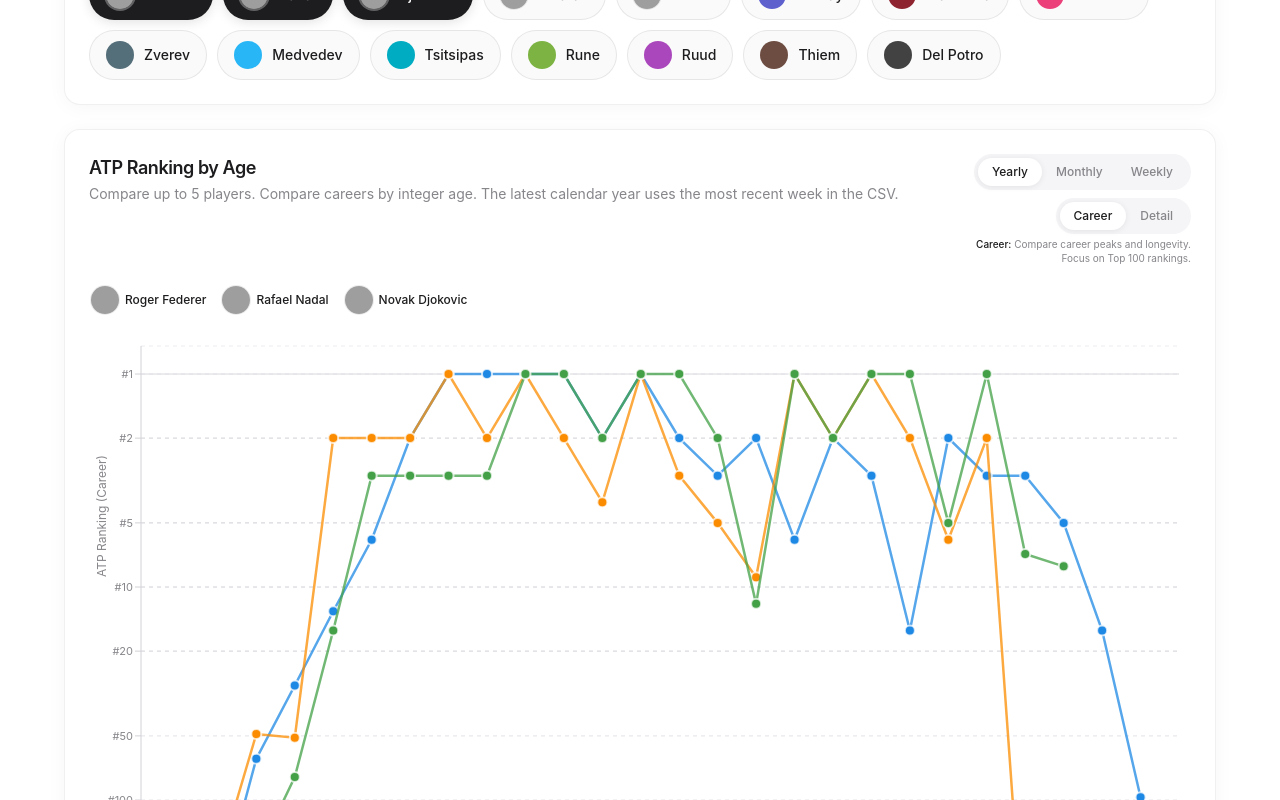
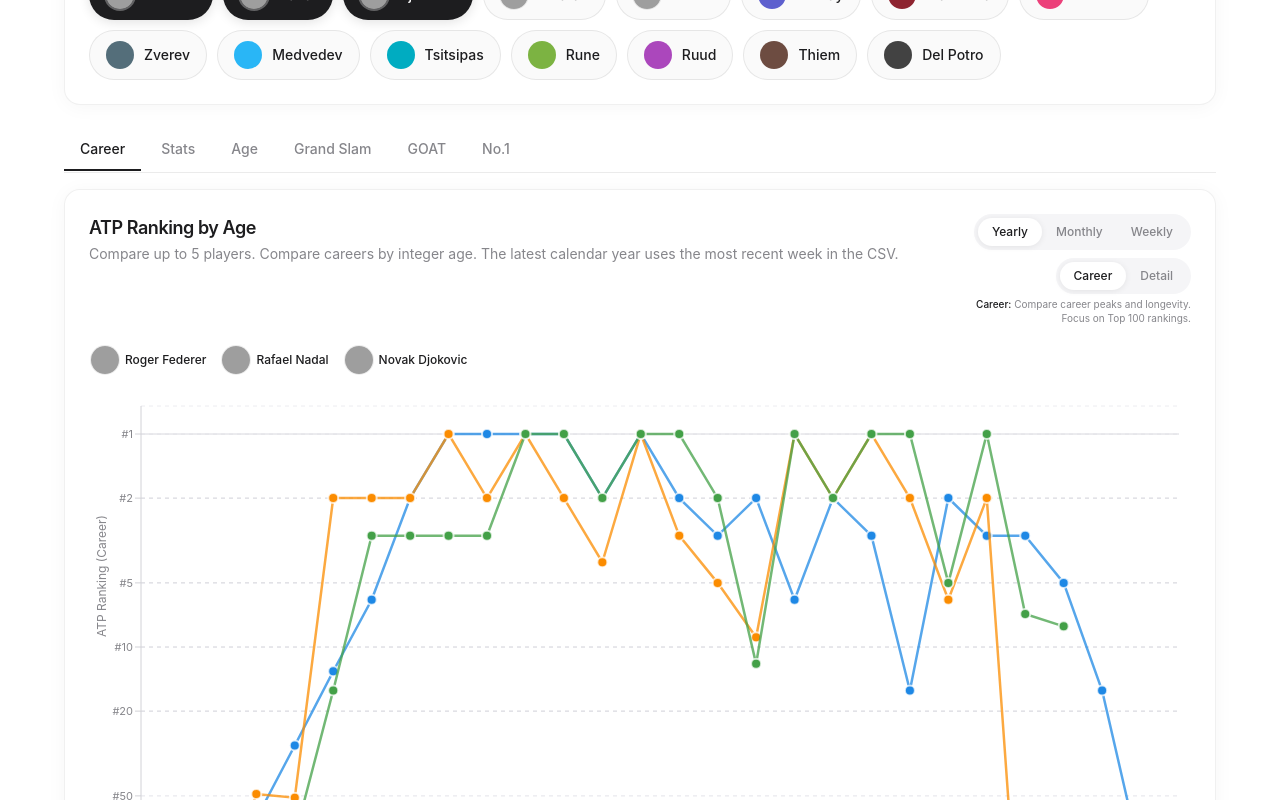
Before and after one commit to okadakazune/tennis-career-atlas, a Next.js app: page / in a window 1280 px wide. Shown: the part 560-1360 px from the top of the page. Built offline with nearby package versions, Linux system fonts and the light colour scheme; grey boxes are pictures that could not be loaded.

Commit message:
Replace the vertical compare page with a tabbed Compare Dashboard.
Group existing sections into Career, Stats, Age, Grand Slam, GOAT, and No.1 views while keeping shared player and URL state.

Co-authored-by: Cursor <cursoragent@cursor.com>

```diff
--- a/src/components/CareerAtlasApp.tsx
+++ b/src/components/CareerAtlasApp.tsx
@@ -42,6 +42,10 @@ import {
   ChartViewMode,
 } from "@/data/compare-url-state";
 import { ShareLinkButton } from "@/components/ShareLinkButton";
+import {
+  CompareDashboardTab,
+  CompareTabNav,
+} from "@/components/CompareTabNav";
 
 function normalizePlayerIdsForMode(
   playerIds: string[],
@@ -120,6 +124,8 @@ function CareerAtlasAppMain() {
     toRankingScale(urlBootstrapRef.current?.view ?? "career"),
   );
   const [chartHoverAge, setChartHoverAge] = useState<number | null>(null);
+  const [activeTab, setActiveTab] = useState<CompareDashboardTab>("career");
+  const dashboardPanelRef = useRef<HTMLDivElement>(null);
   const selectedPlayers = useMemo(
     () => getPlayers().filter((player) => selectedIds.includes(player.id)),
     [selectedIds],
@@ -128,6 +134,16 @@ function CareerAtlasAppMain() {
     resolveDisplayAge(selectedAge, chartHoverAge),
   );
   const isAgeSyncedFromChart = chartHoverAge != null;
+
+  const handleTabChange = useCallback((tab: CompareDashboardTab) => {
+    setActiveTab(tab);
+    requestAnimationFrame(() => {
+      dashboardPanelRef.current?.scrollIntoView({
+        block: "nearest",
+        behavior: "auto",
+      });
+    });
+  }, []);
 
   useEffect(() => {
     if (skipUrlSyncRef.current) {
@@ -377,6 +393,19 @@ function CareerAtlasAppMain() {
         shareLinkButton={<ShareLinkButton getShareUrl={getShareUrl} />}
       />
 
+      <div className="flex flex-col gap-4">
+        <CompareTabNav activeTab={activeTab} onTabChange={handleTabChange} />
+
+        <div
+          ref={dashboardPanelRef}
+          className="flex min-h-[420px] flex-col gap-6"
+        >
+          {activeTab === "career" ? (
+            <div
+              role="tabpanel"
+              id="compare-panel-career"
+              aria-labelledby="compare-tab-career"
+            >
               <RankingChart
                 players={getPlayers()}
                 selectedIds={selectedIds}
@@ -386,15 +415,28 @@ function CareerAtlasAppMain() {
                 yScale={yScale}
                 onYScaleChange={setYScale}
               />
+            </div>
+          ) : null}
 
+          {activeTab === "stats" ? (
+            <div
+              role="tabpanel"
+              id="compare-panel-stats"
+              aria-labelledby="compare-tab-stats"
+              className="flex flex-col gap-6"
+            >
               <CompareOverview players={selectedPlayers} displayAge={displayAge} />
+              <CareerSummaryCards players={selectedPlayers} />
+              <Top10LongevityCards players={selectedPlayers} />
+            </div>
+          ) : null}
 
-      <GoatScorePanel players={selectedPlayers} />
-
-      <CareerSummaryCards players={selectedPlayers} />
-
-      <Top10LongevityCards players={selectedPlayers} />
-
+          {activeTab === "age" ? (
+            <div
+              role="tabpanel"
+              id="compare-panel-age"
+              aria-labelledby="compare-tab-age"
+            >
               <AgeSnapshotTable
                 players={selectedPlayers}
                 ages={snapshotAges}
@@ -402,7 +444,16 @@ function CareerAtlasAppMain() {
                 onAgeChange={setSelectedAge}
                 isSyncedFromChart={isAgeSyncedFromChart}
               />
+            </div>
+          ) : null}
 
+          {activeTab === "grand-slam" ? (
+            <div
+              role="tabpanel"
+              id="compare-panel-grand-slam"
+              aria-labelledby="compare-tab-grand-slam"
+              className="flex flex-col gap-6"
+            >
               <GrandSlamResultsByAge
                 players={selectedPlayers}
                 ages={snapshotAges}
@@ -410,12 +461,32 @@ function CareerAtlasAppMain() {
                 onAgeChange={setSelectedAge}
                 isSyncedFromChart={isAgeSyncedFromChart}
               />
+              <GrandSlamCareerTimeline players={selectedPlayers} />
+              <GrandSlamTitlesByAgeChart players={selectedPlayers} />
+            </div>
+          ) : null}
 
-      <GrandSlamCareerTimeline players={selectedPlayers} />
+          {activeTab === "goat" ? (
+            <div
+              role="tabpanel"
+              id="compare-panel-goat"
+              aria-labelledby="compare-tab-goat"
+            >
+              <GoatScorePanel players={selectedPlayers} />
+            </div>
+          ) : null}
 
-      <GrandSlamTitlesByAgeChart players={selectedPlayers} />
-
+          {activeTab === "no1" ? (
+            <div
+              role="tabpanel"
+              id="compare-panel-no1"
+              aria-labelledby="compare-tab-no1"
+            >
               <No1StreakTimeline players={selectedPlayers} />
+            </div>
+          ) : null}
+        </div>
+      </div>
 
       <footer className="pb-4 text-center text-xs leading-relaxed text-[#86868b] sm:text-left">
         <p>
--- /dev/null
+++ b/src/components/CompareTabNav.tsx
@@ -0,0 +1,63 @@
+"use client";
+
+export type CompareDashboardTab =
+  | "career"
+  | "stats"
+  | "age"
+  | "grand-slam"
+  | "goat"
+  | "no1";
+
+export const COMPARE_DASHBOARD_TABS: {
+  id: CompareDashboardTab;
+  label: string;
+}[] = [
+  { id: "career", label: "Career" },
+  { id: "stats", label: "Stats" },
+  { id: "age", label: "Age" },
+  { id: "grand-slam", label: "Grand Slam" },
+  { id: "goat", label: "GOAT" },
+  { id: "no1", label: "No.1" },
+];
+
+interface CompareTabNavProps {
+  activeTab: CompareDashboardTab;
+  onTabChange: (tab: CompareDashboardTab) => void;
+}
+
+export function CompareTabNav({ activeTab, onTabChange }: CompareTabNavProps) {
+  return (
+    <nav
+      aria-label="Compare dashboard views"
+      className="border-b border-black/[0.08]"
+    >
+      <div
+        role="tablist"
+        className="-mx-1 flex gap-1 overflow-x-auto px-1 pb-px [scrollbar-width:none] [&::-webkit-scrollbar]:hidden"
+      >
+        {COMPARE_DASHBOARD_TABS.map((tab) => {
+          const isActive = activeTab === tab.id;
+
+          return (
+            <button
+              key={tab.id}
+              type="button"
+              role="tab"
+              id={`compare-tab-${tab.id}`}
+              aria-selected={isActive}
+              aria-controls={`compare-panel-${tab.id}`}
+              onClick={() => onTabChange(tab.id)}
+              className={`shrink-0 rounded-t-lg px-4 py-2.5 text-sm font-medium transition-colors ${
+                isActive
+                  ? "border-b-2 border-[#1d1d1f] text-[#1d1d1f]"
+                  : "border-b-2 border-transparent text-[#86868b] hover:text-[#1d1d1f]"
+              }`}
+            >
+              {tab.label}
+            </button>
+          );
+        })}
+      </div>
+    </nav>
+  );
+}
```
Lines whose indentation alone changed are shown as unchanged.
